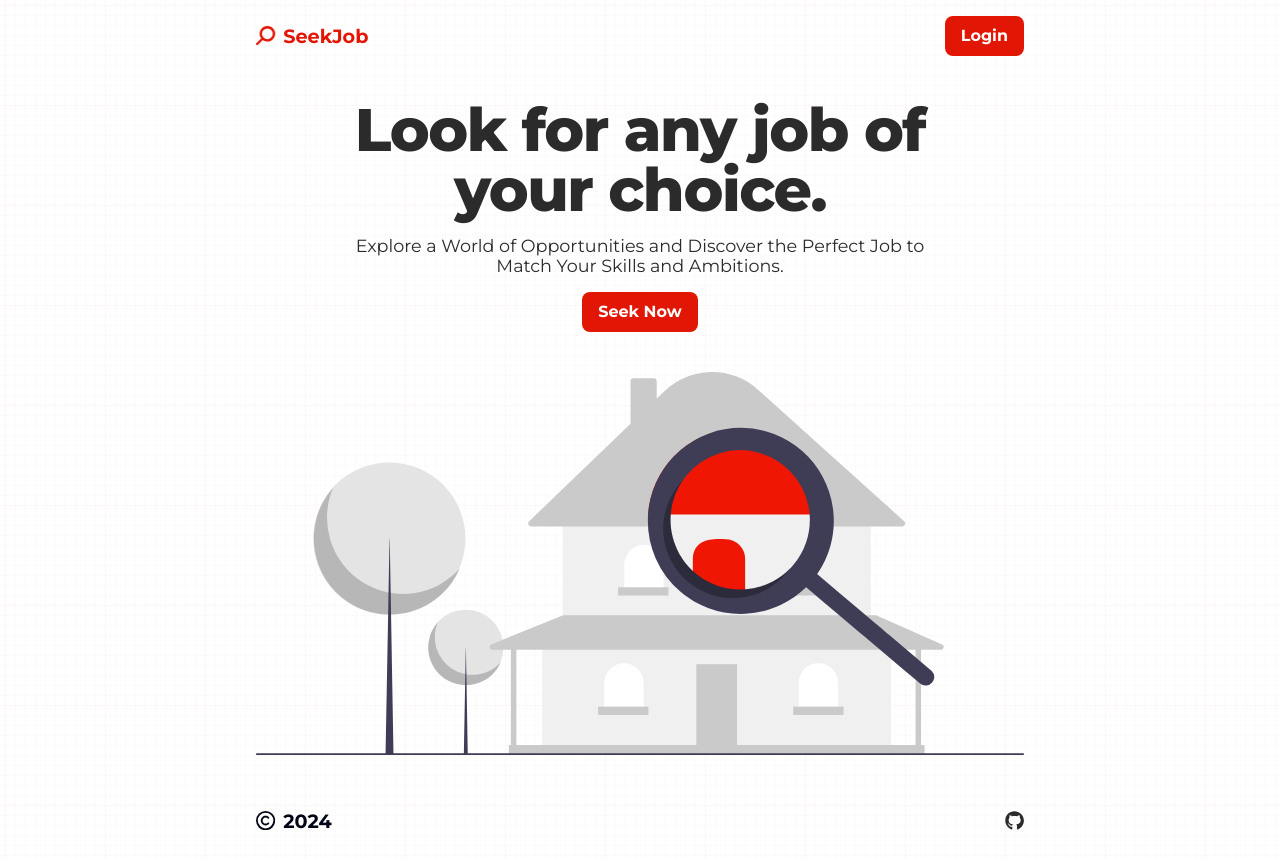
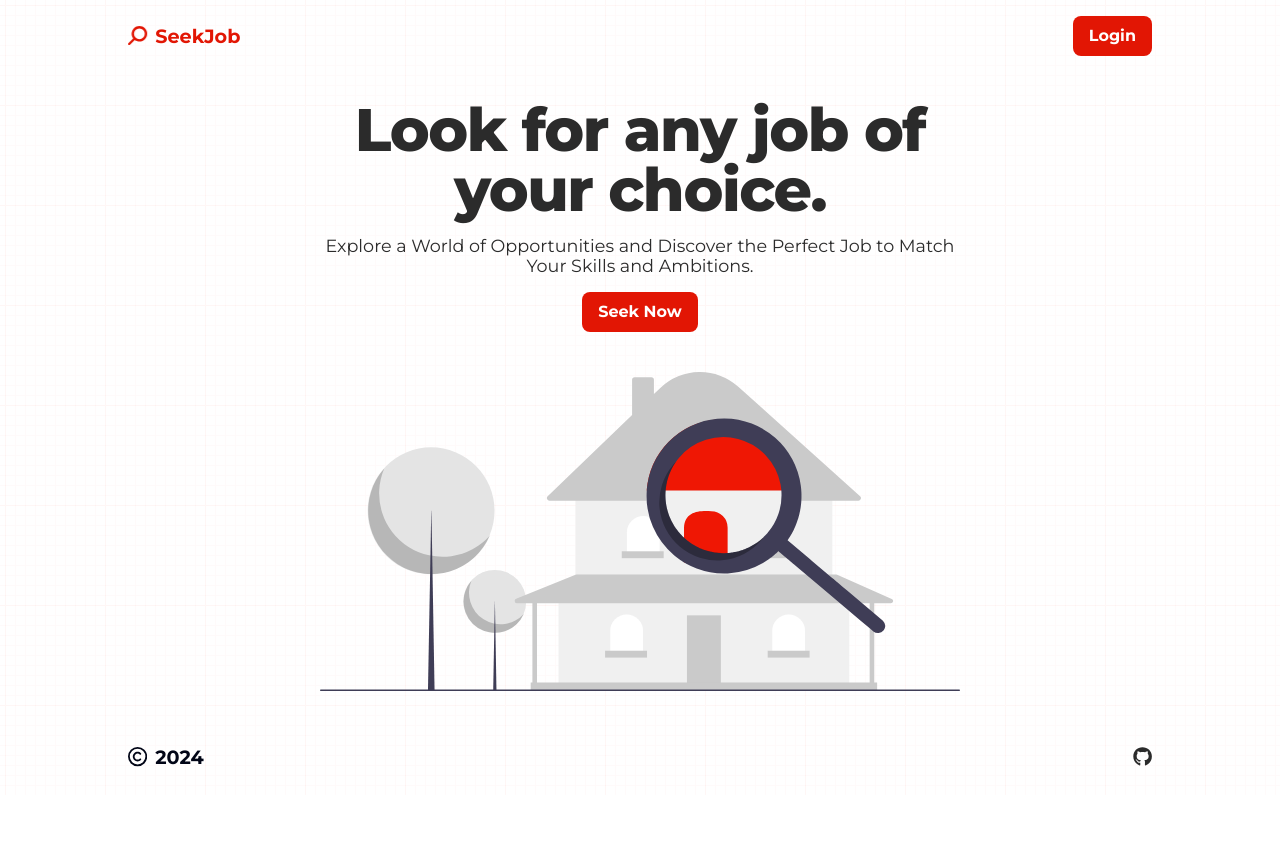
Before and after one commit to fisayo-dev/SeekJob, a React (Vite) app in the folder SeekJob/: page / in a window 1280 px wide. After the commit the page ends 800 px from the top, so only its background shows below. Built offline with nearby package versions, Linux system fonts and the light colour scheme; no server answers.

Commit message:
Used container for header and footer styles

```diff
--- a/SeekJob/src/pages/LandingPage.jsx
+++ b/SeekJob/src/pages/LandingPage.jsx
@@ -8,8 +8,8 @@ import { FaGithub } from "react-icons/fa6";
 const LandingPage = () => {
   return (
     <div className="graph-bg grid gap-3">
-      <div className="grid py-4 justify-items-center">
-        <div className="w-5/6 lg:w-3/5 flex justify-between items-center">
+      <div className="grid py-4 w-full">
+        <div className="container px-[10vw] m-auto flex justify-between items-center">
           <NavLink to="/">
             <Logo />
           </NavLink>
@@ -18,9 +18,9 @@ const LandingPage = () => {
           </NavLink>
         </div>
       </div>
-      <div className="grid h-3/5 lg:h-5/6 justify-items-center items-center py-4">
-        <div className="w-5/6 lg:w-3/5 grid  items-center gap-10 justify-items-center text-center">
-          <div className="grid gap-4 w-5/6 lg:w-3/4">
+      <div className="grid justify-items-center items-center py-4">
+        <div className="w-5/6 lg:w-2/4 grid text-center justify-items-center items-center gap-10">
+          <div className="grid gap-4  ">
             <h2 className="text-6xl tracking-tight font-extrabold">
               Look for any job of your choice.
             </h2>
@@ -34,14 +34,13 @@ const LandingPage = () => {
           </div>
           <img
             src={SearchLanding}
-            width="inherit"
             alt="Search Landing image"
             draggable={false}
           />
         </div>
       </div>
       <div className="grid justify-items-center py-4">
-        <div className="flex w-5/6 lg:w-3/5 items-center justify-between">
+        <div className="container px-[10vw] m-auto flex justify-between items-center">
           <Footer />
           <NavLink className="text-[1.2rem]">
             <FaGithub />
```
Also changed, not shown: SeekJob/src/index.css (+0 -10 lines).
